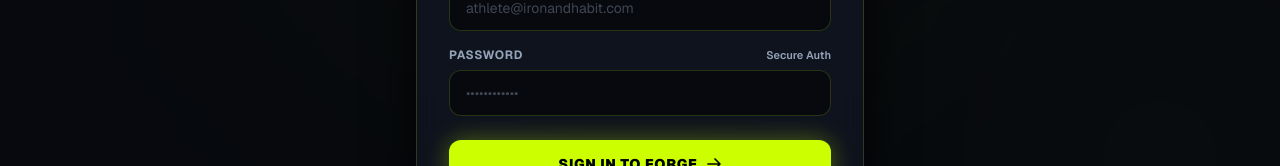
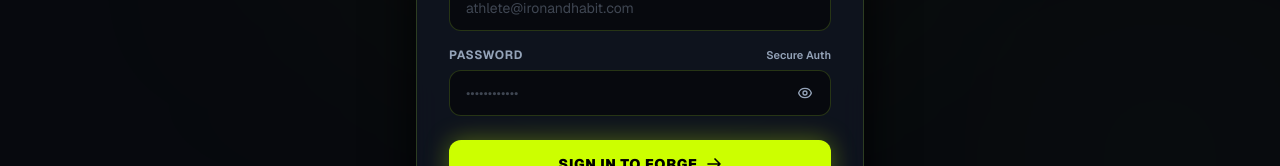
Before and after one commit to 013siam11932412-dev/ironandhabit, a Next.js app: page /login in a window 1280 px wide. Shown: the part 400-566 px from the top of the page. Built offline with nearby package versions, Linux system fonts and the light colour scheme; no server answers.

Commit message:
add show hide password toggle to auth modal

```diff
--- a/src/components/auth/AuthForm.tsx
+++ b/src/components/auth/AuthForm.tsx
@@ -26,6 +26,7 @@
   const [email, setEmail] = useState("");
   const [password, setPassword] = useState("");
   const [fullName, setFullName] = useState("");
+  const [showPassword, setShowPassword] = useState(false);
   const [isLoading, setIsLoading] = useState(false);
   const [errorMessage, setErrorMessage] = useState<string | null>(null);
   const [successMessage, setSuccessMessage] = useState<string | null>(null);
@@ -36,6 +37,7 @@
   function switchTab(newTab: "signin" | "signup") {
     setErrorMessage(null);
     setSuccessMessage(null);
+    setShowPassword(false);
     if (isModal) {
       setAuthTab(newTab);
     } else {
@@ -224,16 +226,70 @@
               </span>
             )}
           </div>
+          <div className="relative flex items-center">
             <input
               id="auth-password"
-            type="password"
+              type={showPassword ? "text" : "password"}
               required
               minLength={6}
               value={password}
               onChange={(e) => setPassword(e.target.value)}
               placeholder={dict.passwordPlaceholder}
-            className="w-full bg-[#07090e] border border-[rgba(163,230,53,0.2)] rounded-xl px-4 py-3 text-sm text-white placeholder-[#94a3b8]/40 focus:outline-none focus:border-[#ccff00] focus:ring-1 focus:ring-[#ccff00] transition-colors"
+              className="w-full bg-[#07090e] border border-[rgba(163,230,53,0.2)] rounded-xl pl-4 pr-11 py-3 text-sm text-white placeholder-[#94a3b8]/40 focus:outline-none focus:border-[#ccff00] focus:ring-1 focus:ring-[#ccff00] transition-colors"
             />
+            <button
+              type="button"
+              onClick={() => setShowPassword((prev) => !prev)}
+              aria-label={
+                showPassword
+                  ? language === "bn"
+                    ? "পাসওয়ার্ড লুকান"
+                    : "Hide password"
+                  : language === "bn"
+                    ? "পাসওয়ার্ড দেখুন"
+                    : "Show password"
+              }
+              title={showPassword ? "Hide password" : "Show password"}
+              className="absolute right-3.5 p-1 text-[#94a3b8] hover:text-[#ccff00] focus:outline-none focus:text-[#ccff00] transition-colors rounded-lg flex items-center justify-center"
+            >
+              {showPassword ? (
+                <svg
+                  className="w-4 h-4 text-[#a3e635] hover:text-[#ccff00] transition-colors"
+                  fill="none"
+                  stroke="currentColor"
+                  strokeWidth="2"
+                  viewBox="0 0 24 24"
+                  aria-hidden="true"
+                >
+                  <path
+                    strokeLinecap="round"
+                    strokeLinejoin="round"
+                    d="M13.875 18.825A10.05 10.05 0 0112 19c-4.478 0-8.268-2.943-9.543-7a9.97 9.97 0 011.563-3.029m5.858.908a3 3 0 114.243 4.243M9.878 9.878l4.242 4.242M9.88 9.88l-3.29-3.29m7.532 7.532l3.29 3.29M3 3l18 18"
+                  />
+                </svg>
+              ) : (
+                <svg
+                  className="w-4 h-4 text-[#94a3b8] hover:text-[#ccff00] transition-colors"
+                  fill="none"
+                  stroke="currentColor"
+                  strokeWidth="2"
+                  viewBox="0 0 24 24"
+                  aria-hidden="true"
+                >
+                  <path
+                    strokeLinecap="round"
+                    strokeLinejoin="round"
+                    d="M15 12a3 3 0 11-6 0 3 3 0 016 0z"
+                  />
+                  <path
+                    strokeLinecap="round"
+                    strokeLinejoin="round"
+                    d="M2.458 12C3.732 7.943 7.523 5 12 5c4.478 0 8.268 2.943 9.542 7-1.274 4.057-5.064 7-9.542 7-4.477 0-8.268-2.943-9.542-7z"
+                  />
+                </svg>
+              )}
+            </button>
+          </div>
         </div>
 
         {/* Submit Button */}
```
Lines whose indentation alone changed are shown as unchanged.
